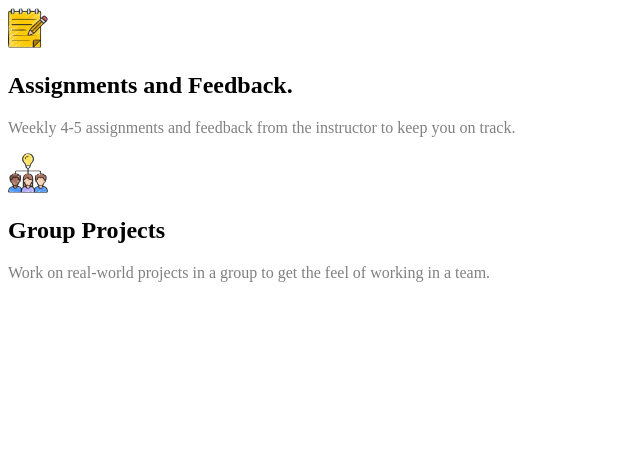
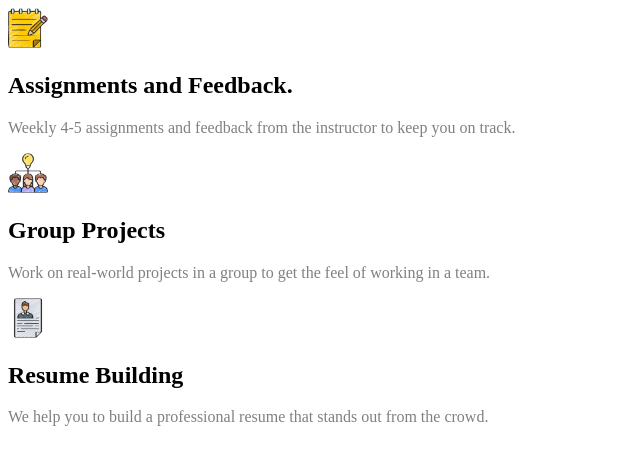
Before and after one commit to gaytrisanap/ass19, a plain HTML site: page index.html in a window 1280 px wide. Shown: the whole page, without its empty margins (0-640 px from the left). Drawn offline with Linux system fonts and the light colour scheme.

Commit message:
resume card added

```diff
--- a/index.html
+++ b/index.html
@@ -20,5 +20,11 @@
     <h2 class="project" class="project">Group Projects</h2>
     <p style="color:#808080;">Work on real-world projects in a group to get the feel of working in a team.</p>
  </div>
+
+ <div class="border3">
+    <img class="box3" alt="Resume" src="resume-building-md.png" height="40" width="40"/>
+    <h2 class="resume">Resume Building</h2>
+    <p style="color:#808080;">We help you to build a professional resume that stands out from the crowd.</p>
+</div>
 </body>
 </html>
```
